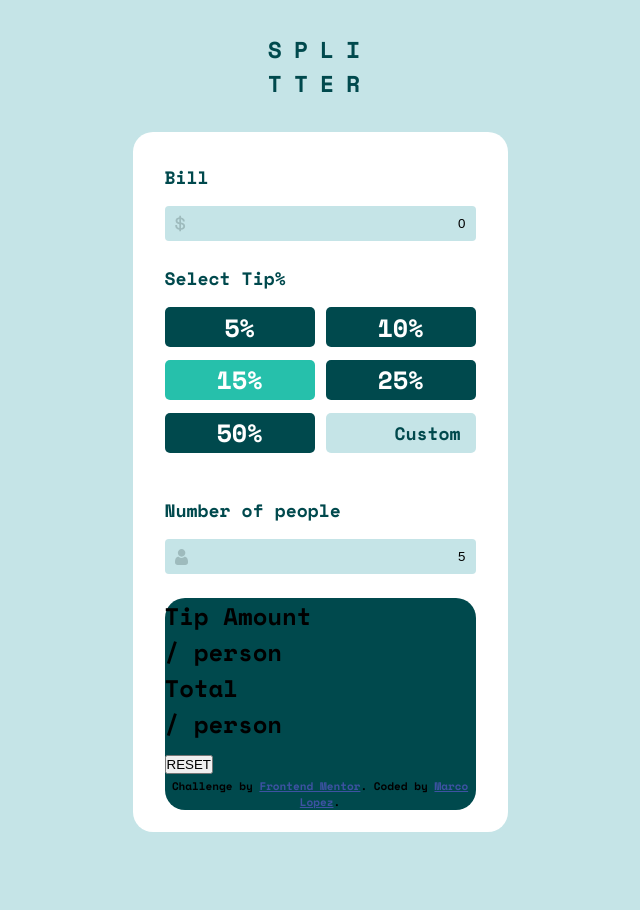
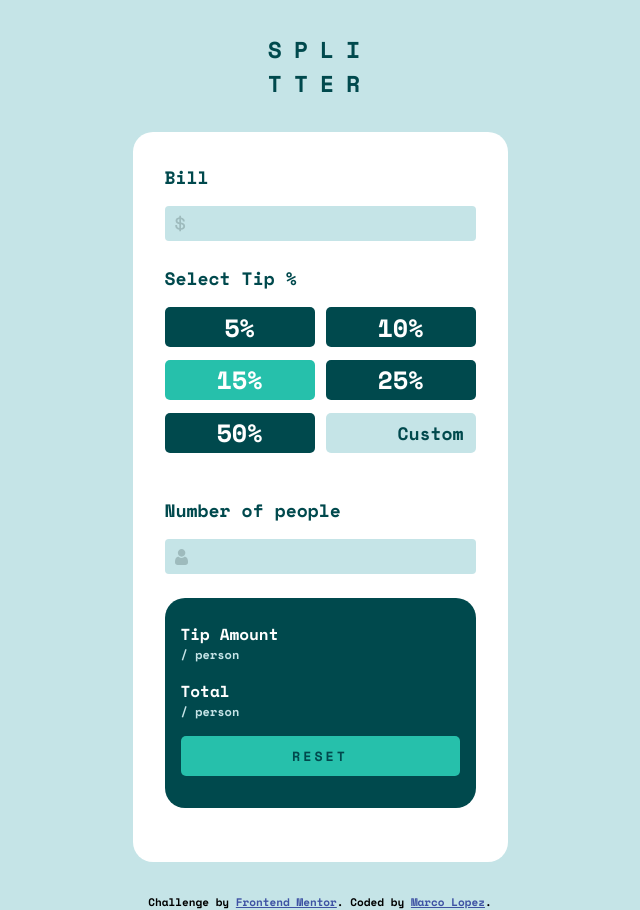
Before and after one commit to Markevo5150/Tip-Calculator-App, a React (Vite) app: page / in a window 1280 px wide. Shown: the whole page, without its empty margins (320-960 px from the left). Before the commit the page ends 864 px from the top, so only its background shows below. Built offline with nearby package versions, Linux system fonts and the light colour scheme.

Commit message:
styles almost done

```diff
--- a/src/App.scss
+++ b/src/App.scss
@@ -15,7 +15,7 @@
 .calculator-container {
   background: var(--White);
   border-radius: 20px;
-  height: 700px;
+  height: 730px;
   padding: 2rem;
   display: flex;
   flex-direction: column;
@@ -48,6 +48,7 @@ label {
 .buttons__input {
   height: 40px;
   width: 150px;
+  padding-right: 12px;
   background: var(--LightGrayishCyan);
   border: none;
   border-radius: 5px;
@@ -58,6 +59,9 @@ label {
   &::placeholder {
     color: var(--VeryDarkCyan);
   }
+  &::-webkit-inner-spin-button {
+    -webkit-appearance: none;
+  }
 }
 .inputs-section__people-input {
   @include inputs("../images/icon-person.svg");
@@ -65,5 +69,36 @@ label {
 .results-section {
   background: var(--VeryDarkCyan);
   border-radius: 20px;
-  height: 370px;
+  /*height: 250px;*/
+  padding: 1.5rem 1rem 1rem 1rem;
+  display: flex;
+  flex-direction: column;
 }
+.row-results {
+  display: flex;
+  justify-content: space-between;
+  margin-bottom: 1rem;
+}
+.results-section__tip-amount {
+  @include whiteP;
+}
+.results-section__person-amount {
+  @include grayP;
+}
+.results-section__total-amount {
+  @include whiteP;
+}
+.results-section__total-person {
+  @include grayP;
+}
+.resetBtn {
+  margin-bottom: 1rem;
+  height: 40px;
+  background: var(--StrongCyan);
+  border: none;
+  border-radius: 5px;
+  font-family: "Space Mono", monospace;
+  letter-spacing: 3px;
+  color: var(--VeryDarkCyan);
+  font-weight: var(--normalFont);
+}
--- a/src/App.tsx
+++ b/src/App.tsx
@@ -19,10 +19,9 @@ export default function App() {
               id="bill"
               className="inputs-section__bill-input"
               type="number"
-              value="0"
             />
             <fieldset className="buttons">
-              <legend className="buttons__legend">Select Tip%</legend>
+              <legend className="buttons__legend">Select Tip %</legend>
               <div className="row">
                 <Button type="VeryDarkCyan">5%</Button>
                 <Button type="VeryDarkCyan">10%</Button>
@@ -49,28 +48,32 @@ export default function App() {
               id="people"
               className="inputs-section__people-input"
               type="number"
-              value="5"
             />
           </div>
           <div className="results-section">
+            <div className="row-results">
               <div>
                 <p className="results-section__tip-amount">Tip Amount</p>
                 <p className="results-section__person-amount">/ person</p>
               </div>
-
               <div>
                 <p className="results-section__tip-total"></p>
               </div>
+            </div>
 
+            <div className="row-results">
               <div>
                 <p className="results-section__total-amount">Total</p>
-              <p className="results-section__total person">/ person</p>
+                <p className="results-section__total-person">/ person</p>
               </div>
-
               <div>
                 <p className="results-section__total"></p>
               </div>
+            </div>
             <button className="resetBtn">RESET</button>
+          </div>
+        </div>
+      </div>
       <div className="attribution">
         Challenge by{" "}
         <a
@@ -82,9 +85,6 @@ export default function App() {
         </a>
         . Coded by <a href="#">Marco Lopez</a>.
       </div>
-          </div>
-        </div>
-      </div>
     </>
   );
 }
--- a/src/mixins.scss
+++ b/src/mixins.scss
@@ -26,3 +26,13 @@
     color: var(--LightGrayishCyan);
   }
 }
+
+@mixin whiteP() {
+  color: var(--White);
+  font-size: 16px;
+}
+
+@mixin grayP() {
+  color: var(--LightGrayishCyan);
+  font-size: 12px;
+}
```
Lines whose indentation alone changed are shown as unchanged.
